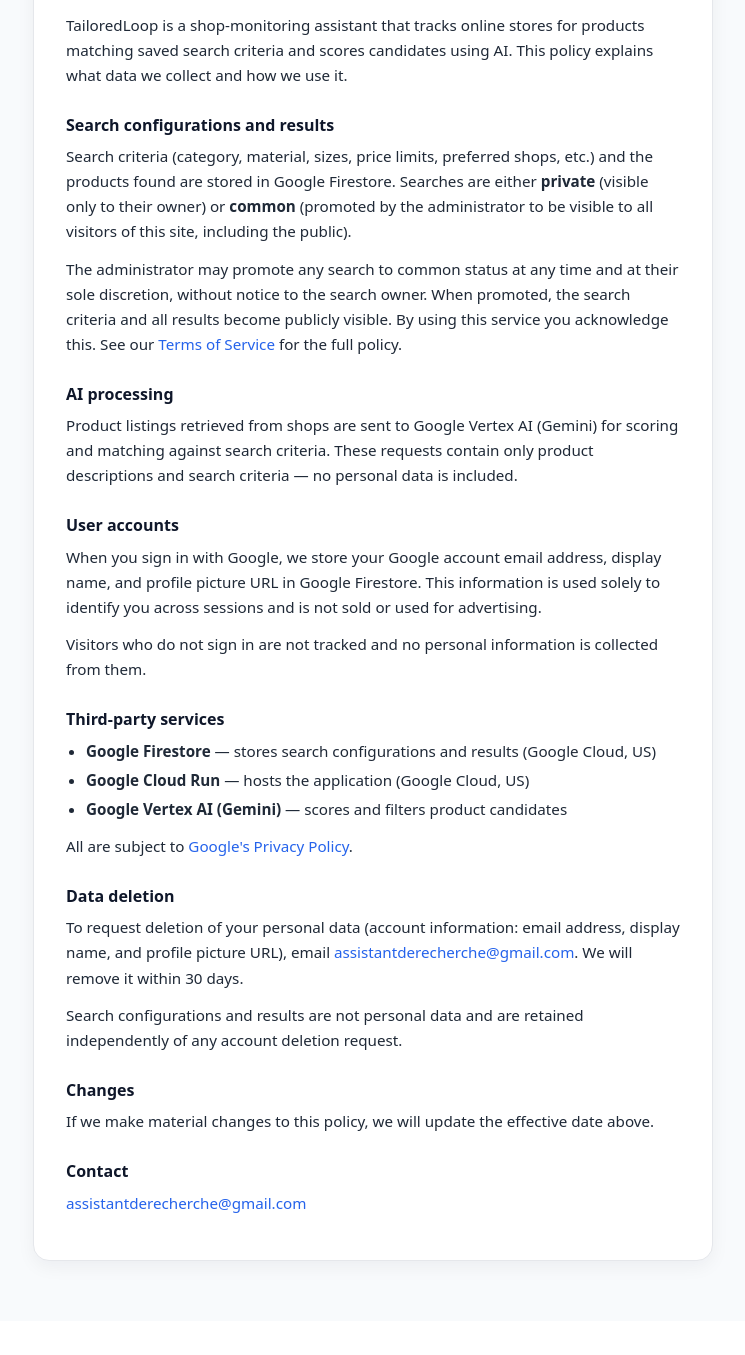
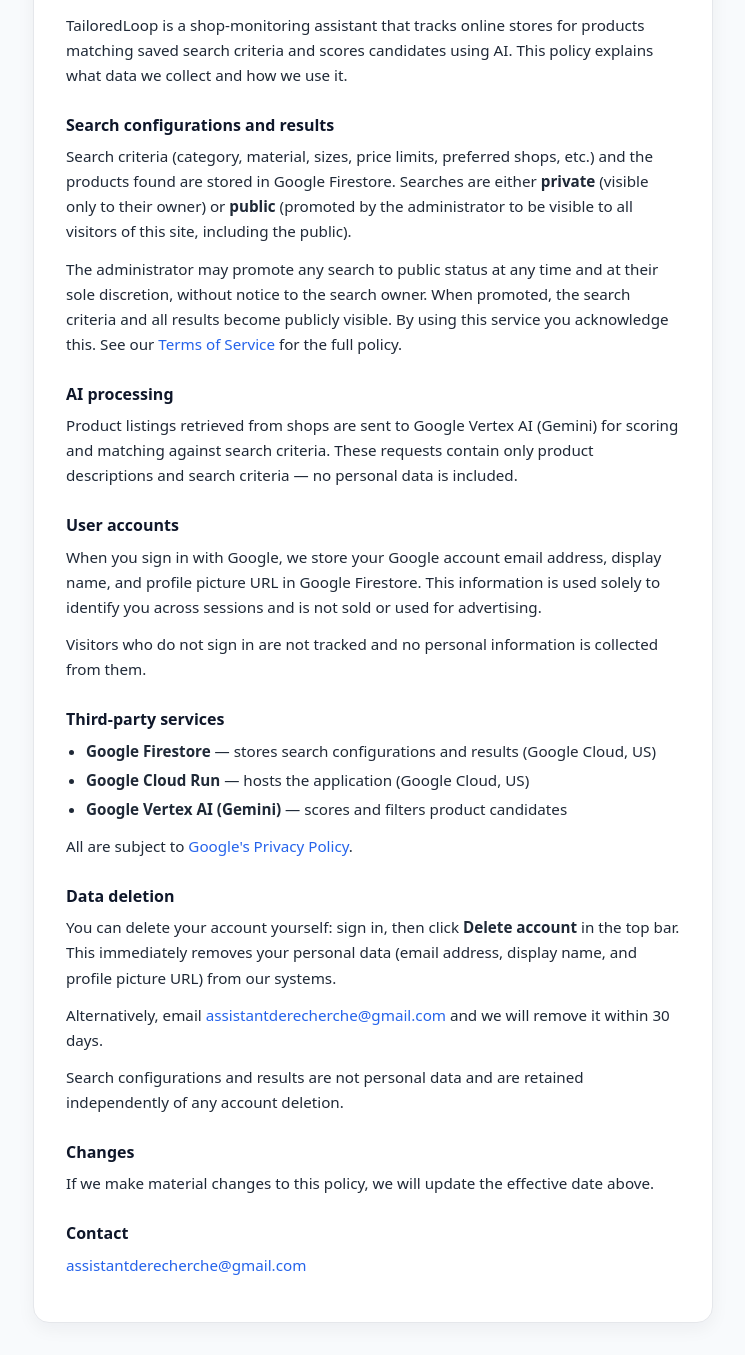
Before and after one commit to katyanotkin/shop_assistant, a FastAPI app: page /privacy in a window 1280 px wide. Shown: the part 154-1509 px from the top of the page, without its empty margins (267-1012 px from the left). Before the commit the page ends 1422 px from the top, so only its background shows below. Run offline with FastAPI, Linux system fonts and the light colour scheme; parts of the project's set-up code (start-up, migrations or seed data) failed here and were passed over.

Commit message:
Rename visibility "common" → "public"; add self-serve account deletion
- Rename visibility value "common" to "public" across models, firestore
  client, API, sidebar label, and tests for consistency with legal copy
- Add DELETE /api/me endpoint and "Delete account" button (with confirm
  dialog) so users can remove their own login data immediately
- Update privacy page data-deletion section to describe self-serve flow
- Add scripts/migrate_common_to_public.py to patch existing Firestore docs

Co-Authored-By: Claude Sonnet 4.6 <noreply@anthropic.com>

```diff
--- a/core/models.py
+++ b/core/models.py
@@ -27,7 +27,7 @@ class SearchConfig(BaseModel):
     search_name: str
     active: bool = True
     owner_id: str = "admin"
-    visibility: str = "common"  # "common" | "private"
+    visibility: str = "public"  # "public" | "private"
     criteria: SearchCriteria
     preferred_shops: list[str] = []
     feedback_notes: Optional[str] = None
--- a/web/main.py
+++ b/web/main.py
@@ -134,6 +134,18 @@ def auth_logout_user(response: Response):
     return {"ok": True}
 
 
+@app.delete("/api/me")
+def delete_me(response: Response, sa_session: str | None = Cookie(default=None)):
+    if not sa_session:
+        raise HTTPException(status_code=401, detail="Not signed in")
+    user = verify_session_token(sa_session, _settings.session_secret)
+    if not user:
+        raise HTTPException(status_code=401, detail="Invalid session")
+    fc.delete_user(user["sub"])
+    response.delete_cookie("sa_session", samesite="lax")
+    return {"ok": True}
+
+
 @app.get("/{search_name}", response_class=HTMLResponse)
 def search_page(search_name: str):
     return _HTML
@@ -157,7 +169,7 @@ def get_searches():
         {
             "name": c["search_name"],
             "active": c.get("active", True),
-            "visibility": c.get("visibility", "common"),
+            "visibility": c.get("visibility", "public"),
         }
         for c in configs
     ]
--- a/web/static/app.css
+++ b/web/static/app.css
@@ -123,6 +123,8 @@ body {
   white-space: nowrap;
 }
 .topbar-signout-btn:hover { color: var(--text-body); border-color: var(--text-muted); }
+.topbar-delete-btn { color: #b91c1c; border-color: #fca5a5; }
+.topbar-delete-btn:hover { color: #7f1d1d; border-color: #f87171; background: #fff1f2; }
 
 .topbar-admin-btn {
   padding: 5px 14px;
--- a/web/templates/privacy.html
+++ b/web/templates/privacy.html
@@ -29,8 +29,8 @@
       <p>__APP_NAME__ is a shop-monitoring assistant that tracks online stores for products matching saved search criteria and scores candidates using AI. This policy explains what data we collect and how we use it.</p>
 
       <h2>Search configurations and results</h2>
-      <p>Search criteria (category, material, sizes, price limits, preferred shops, etc.) and the products found are stored in Google Firestore. Searches are either <b>private</b> (visible only to their owner) or <b>common</b> (promoted by the administrator to be visible to all visitors of this site, including the public).</p>
-      <p>The administrator may promote any search to common status at any time and at their sole discretion, without notice to the search owner. When promoted, the search criteria and all results become publicly visible. By using this service you acknowledge this. See our <a href="/terms">Terms of Service</a> for the full policy.</p>
+      <p>Search criteria (category, material, sizes, price limits, preferred shops, etc.) and the products found are stored in Google Firestore. Searches are either <b>private</b> (visible only to their owner) or <b>public</b> (promoted by the administrator to be visible to all visitors of this site, including the public).</p>
+      <p>The administrator may promote any search to public status at any time and at their sole discretion, without notice to the search owner. When promoted, the search criteria and all results become publicly visible. By using this service you acknowledge this. See our <a href="/terms">Terms of Service</a> for the full policy.</p>
 
       <h2>AI processing</h2>
       <p>Product listings retrieved from shops are sent to Google Vertex AI (Gemini) for scoring and matching against search criteria. These requests contain only product descriptions and search criteria — no personal data is included.</p>
@@ -48,8 +48,9 @@
       <p>All are subject to <a href="https://policies.google.com/privacy" target="_blank" rel="noopener">Google's Privacy Policy</a>.</p>
 
       <h2>Data deletion</h2>
-      <p>To request deletion of your personal data (account information: email address, display name, and profile picture URL), email <a href="mailto:assistantderecherche@gmail.com">assistantderecherche@gmail.com</a>. We will remove it within 30 days.</p>
-      <p>Search configurations and results are not personal data and are retained independently of any account deletion request.</p>
+      <p>You can delete your account yourself: sign in, then click <b>Delete account</b> in the top bar. This immediately removes your personal data (email address, display name, and profile picture URL) from our systems.</p>
+      <p>Alternatively, email <a href="mailto:assistantderecherche@gmail.com">assistantderecherche@gmail.com</a> and we will remove it within 30 days.</p>
+      <p>Search configurations and results are not personal data and are retained independently of any account deletion.</p>
 
       <h2>Changes</h2>
       <p>If we make material changes to this policy, we will update the effective date above.</p>
--- a/web/templates/terms.html
+++ b/web/templates/terms.html
@@ -35,8 +35,8 @@
         <li><b>Premium</b> — unlimited searches with no time limit on running. Premium access is granted by the administrator at their discretion; there is no in-product payment flow.</li>
       </ul>
 
-      <h2>Search promotion to common</h2>
-      <p>The administrator may promote any search to <b>common</b> status at any time and at their sole discretion, without notice to the search owner. A promoted search and all of its results become publicly visible to anyone visiting the site. The administrator may also demote a search back to private at any time.</p>
+      <h2>Search promotion to public</h2>
+      <p>The administrator may promote any search to <b>public</b> status at any time and at their sole discretion, without notice to the search owner. A promoted search and all of its results become publicly visible to anyone visiting the site. The administrator may also demote a search back to private at any time.</p>
       <p>By using this service you acknowledge that your searches and their results may be made public in this way. Promotion does not affect your run quota or the one-month run window for free accounts.</p>
 
       <h2>Acceptable use</h2>
```
Also changed, not shown: core/firestore_client.py (+7 -1 lines), scripts/migrate_common_to_public.py (added, +44 -0 lines), tests/test_results_endpoints.py (+2 -2 lines), web/static/app.js (+11 -2 lines).
